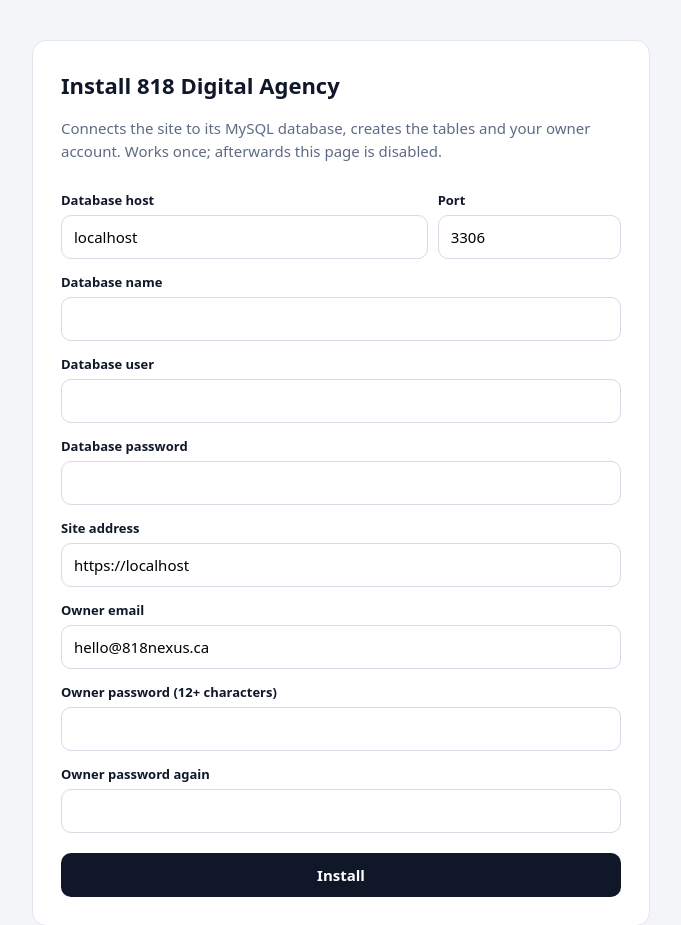
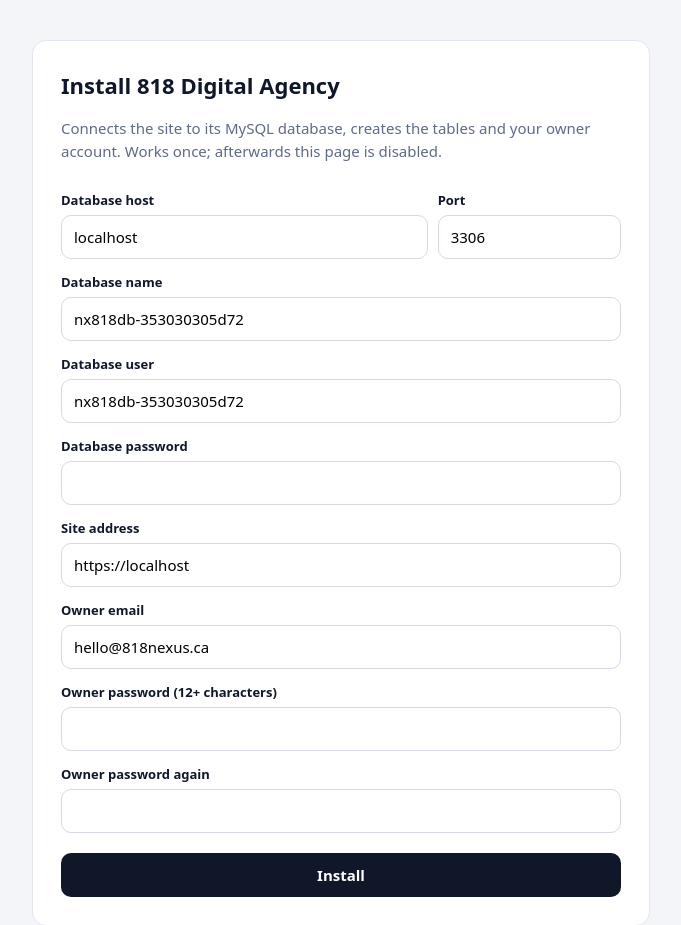
Before and after one commit to 818nexusinc/818-digital-agency, a PHP site: page /install.php in a window 1280 px wide. Shown: the top 925 px of the page, without its empty margins (299-980 px from the left). Run offline with PHP 8.4, Linux system fonts and the light colour scheme.

Commit message:
Installer pre-fills the 20i database name; release package never ships an .env
Co-Authored-By: Claude Opus 5.5 <noreply@anthropic.com>
Claude-Session: https://claude.ai/code/session_01U58UJBmkv5jZzfMNqMAw1m

```diff
--- a/public_html/install.php
+++ b/public_html/install.php
@@ -70,8 +70,8 @@ h1{font-size:22px;margin:0 0 6px}p{color:#5f6b85}label{display:block;font-size:1
   <?php if ($err): ?><div class="err"><?= $h($err) ?></div><?php endif; ?>
   <form method="post" autocomplete="off">
     <div class="row"><div><label for="h">Database host</label><input id="h" name="db_host" value="<?= $h($_POST['db_host'] ?? 'localhost') ?>"></div><div><label for="p">Port</label><input id="p" name="db_port" value="<?= $h($_POST['db_port'] ?? '3306') ?>"></div></div>
-    <label for="n">Database name</label><input id="n" name="db_name" value="<?= $h($_POST['db_name'] ?? $val('DB_NAME')) ?>" required>
-    <label for="u">Database user</label><input id="u" name="db_user" value="<?= $h($_POST['db_user'] ?? $val('DB_USER')) ?>" required>
+    <label for="n">Database name</label><input id="n" name="db_name" value="<?= $h($_POST['db_name'] ?? ($val('DB_NAME') ?: 'nx818db-353030305d72')) ?>" required>
+    <label for="u">Database user</label><input id="u" name="db_user" value="<?= $h($_POST['db_user'] ?? ($val('DB_USER') ?: 'nx818db-353030305d72')) ?>" required>
     <label for="pw">Database password</label><input id="pw" name="db_pass" type="password" required>
     <label for="url">Site address</label><input id="url" name="app_url" value="<?= $h($_POST['app_url'] ?? ('https://' . ($_SERVER['HTTP_HOST'] ?? '818digitalagency.com'))) ?>" required>
     <label for="e">Owner email</label><input id="e" name="owner_email" type="email" value="<?= $h($_POST['owner_email'] ?? 'hello@818nexus.ca') ?>" required>
```
